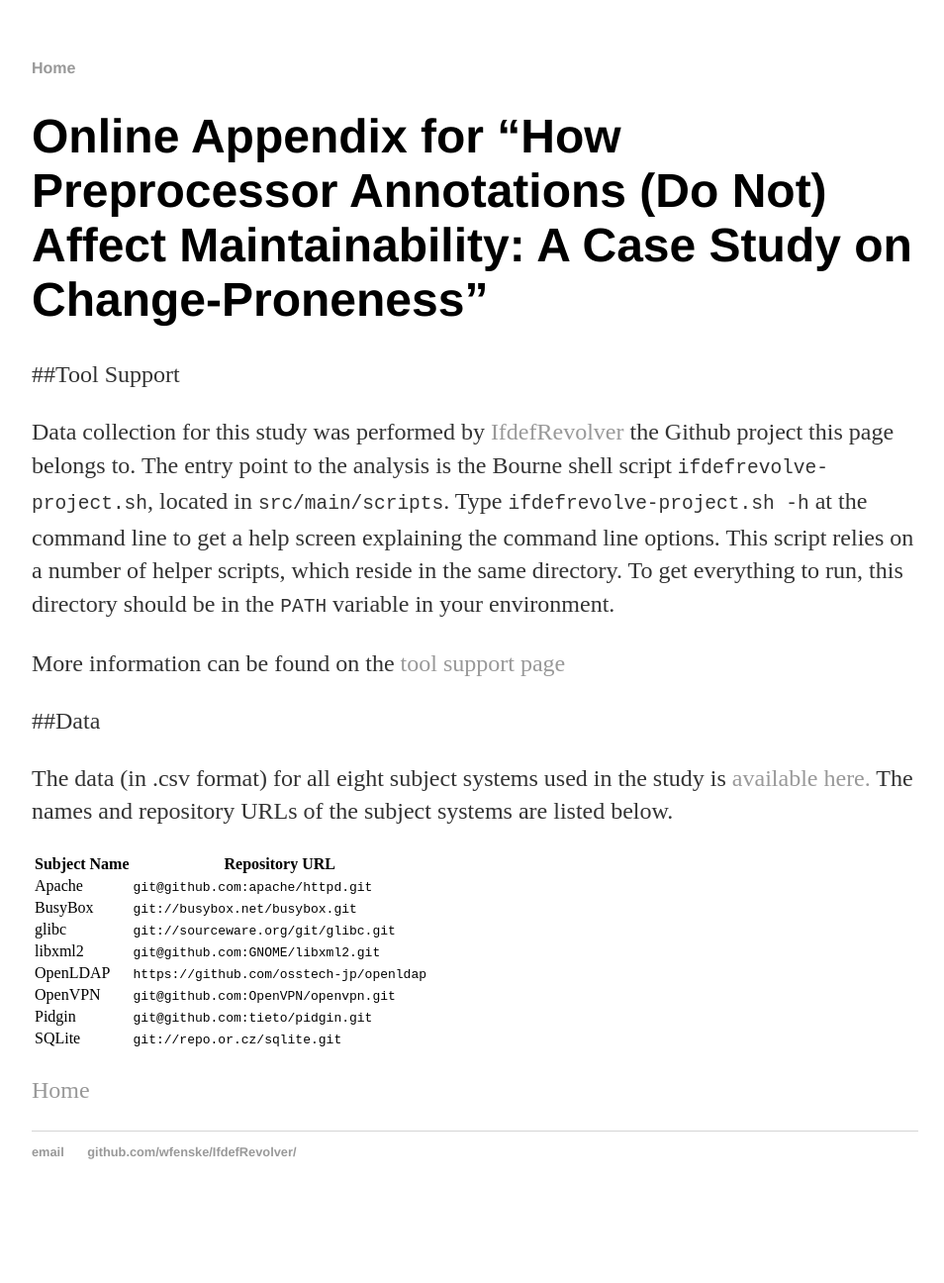
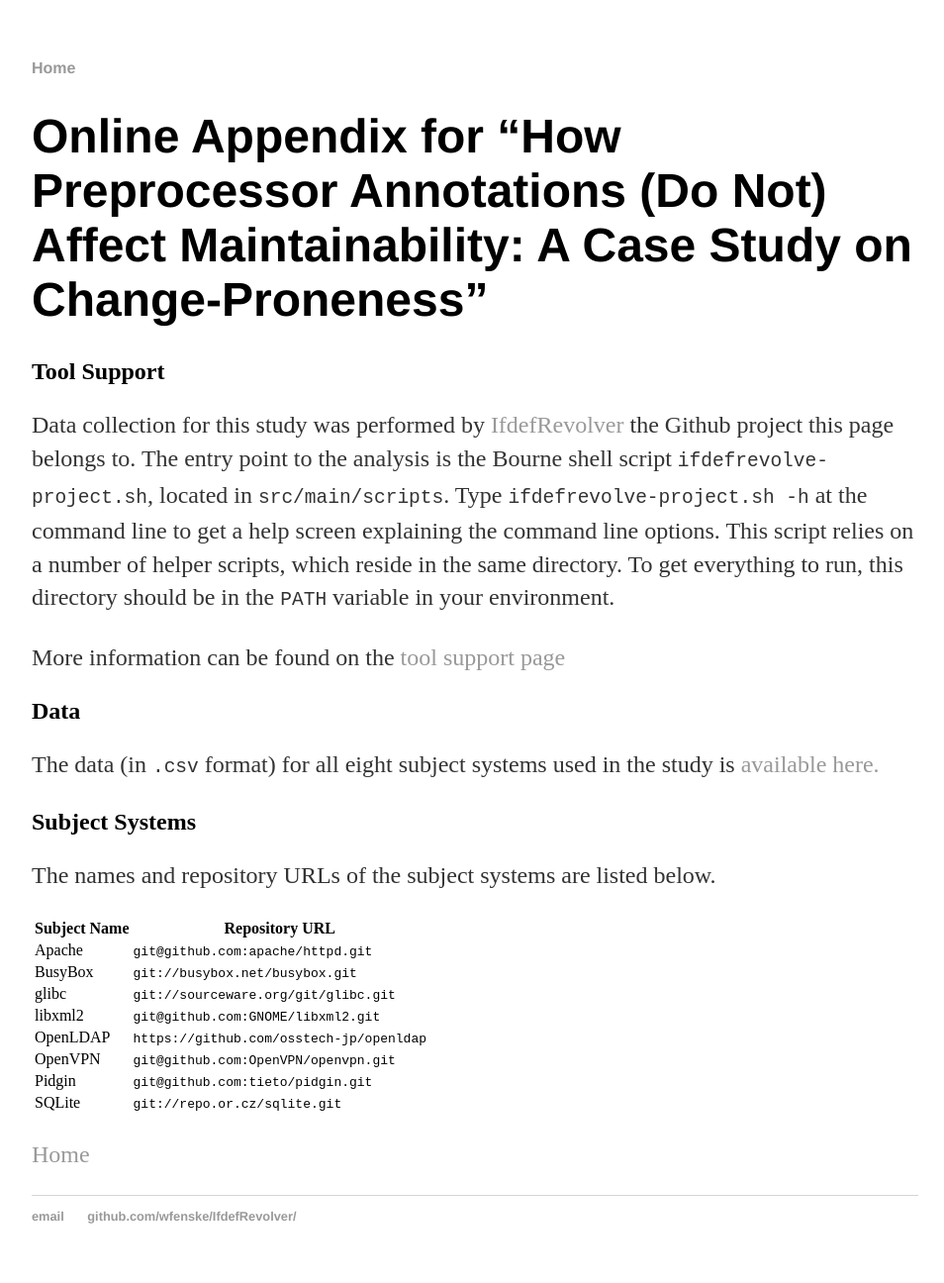
Before and after one commit to wfenske/IfdefRevolver, a Jekyll site: the page built from docs/ifdefs-vs-changes/index_.md, in a window 1280 px wide. Shown: the whole page at 99% size, without its empty margins (160-1114 px from the left). Built offline with Jekyll 4.4.1, drawn with Linux system fonts in a browser that asks for light colours; before the commit the page ends 1231 px from its top, so only the background shows below that.

Commit message:
Fixed headings

```diff
--- a/docs/ifdefs-vs-changes/index_.md
+++ b/docs/ifdefs-vs-changes/index_.md
@@ -4,7 +4,7 @@ title: Online Appendix for "How Preprocessor Annotations (Do Not) Affect Maintai
 ---
 # Online Appendix for "How Preprocessor Annotations (Do Not) Affect Maintainability: A Case Study on Change-Proneness"
 
-##Tool Support
+## Tool Support
 
 Data collection for this study was performed by
 [IfdefRevolver](https://github.com/wfenske/IfdefRevolver/)
@@ -21,10 +21,13 @@ variable in your environment.
 More information can be found on the [tool support page](toolsupport.html)
 
 
-##Data
+## Data
 
-The data (in .csv format) for all eight subject systems used in the
+The data (in `.csv` format) for all eight subject systems used in the
 study is [available here.](data/ifdefs-vs-changes-data.tar.gz)
+
+## Subject Systems
+
 The names and repository URLs of the subject systems are listed below.
 
 Subject Name | Repository URL
```
Also changed, not shown: docs/ifdefs-vs-changes/toolsupport.md (+5 -5 lines).
